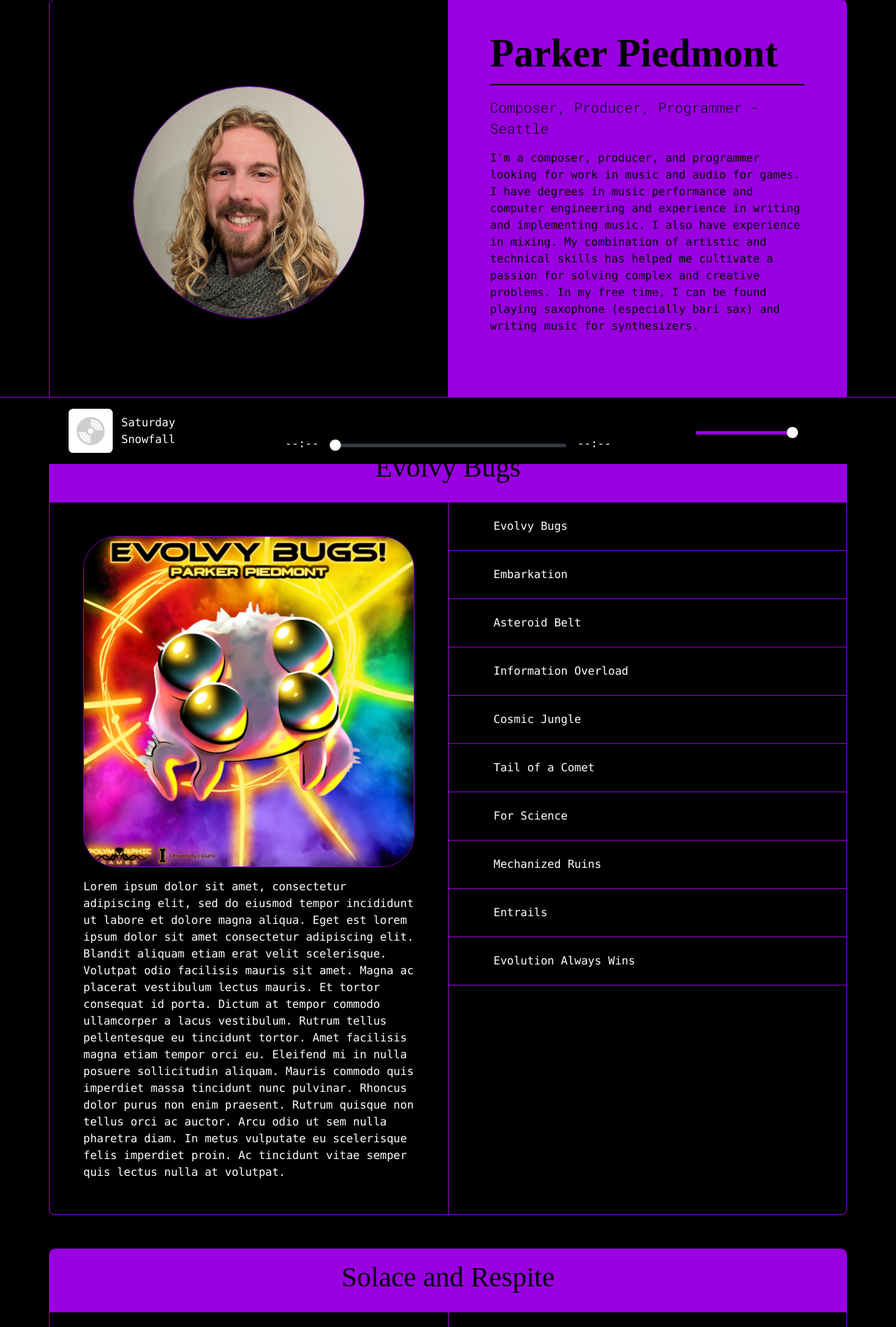
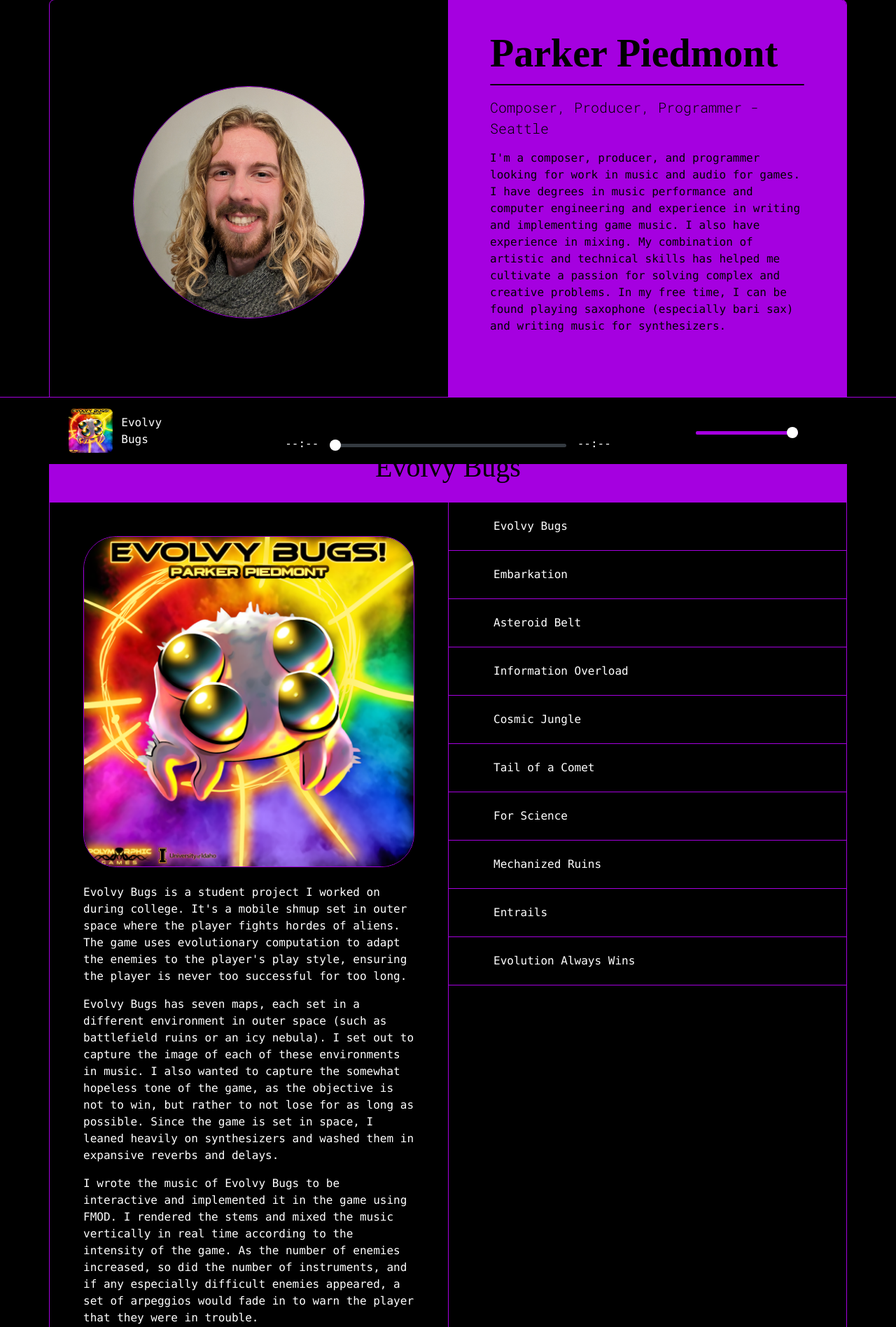
Before and after one commit to pjpiedmont/music-portfolio, a PHP site: page / in a window 1280 px wide. Shown: the part 137-2033 px from the top of the page at 70% size. Run offline with PHP 8.4, Linux system fonts and the light colour scheme; some web fonts are replaced.

Commit message:
Added album descriptions

```diff
--- a/css/variables.css
+++ b/css/variables.css
@@ -1,7 +1,7 @@
 :root {
 	--main-bg-color: #000;
 	--main-text-color: #fff;
-	--accent-bg-color: rgb(153, 0, 224);
+	--accent-bg-color: rgb(165, 0, 224);
 	--accent-text-color: #000;
 
 	--nav-height: 89px;
--- a/index.html
+++ b/index.html
@@ -61,16 +61,16 @@
 									<p>I'm a composer, producer, and programmer looking for work
 										in music and audio for games. I have degrees in music
 										performance and computer engineering and experience in
-										writing and implementing music. I also have experience in
-										mixing. My combination of artistic and technical skills has
-										helped me cultivate a passion for solving complex and
+										writing and implementing game music. I also have experience
+										in mixing. My combination of artistic and technical skills
+										has helped me cultivate a passion for solving complex and
 										creative problems. In my free time, I can be found playing
 										saxophone (especially bari sax) and
 										writing music for synthesizers.</p>
 									<p class="mb-lg-0">
 										<a href="mailto:parkerpiedmont@parkerpiedmont.com"
 											target="_blank" class="p-2 rounded-2"><i
-												class="bi-envelope"></i></a>
+												class="bi-envelope-fill"></i></a>
 										<a href="https://www.linkedin.com/in/parkerpiedmont/"
 											target="_blank" class="p-2 rounded-2"><i
 												class="bi-linkedin"></i></a>
@@ -113,25 +113,28 @@
 								<img src="assets/images/EvolvyBugs.png"
 									alt="Album art for Evolvy Bugs">
 							</div>
-							<p class="mb-0 mt-3 color-main">
-								Lorem ipsum dolor sit amet, consectetur adipiscing elit, sed do
-								eiusmod tempor incididunt ut labore et
-								dolore magna aliqua. Eget est lorem ipsum dolor sit amet
-								consectetur adipiscing elit. Blandit aliquam
-								etiam erat velit scelerisque. Volutpat odio facilisis mauris sit
-								amet. Magna ac placerat vestibulum
-								lectus mauris. Et tortor consequat id porta. Dictum at tempor
-								commodo ullamcorper a lacus vestibulum.
-								Rutrum tellus pellentesque eu tincidunt tortor. Amet facilisis
-								magna etiam tempor orci eu. Eleifend mi
-								in nulla posuere sollicitudin aliquam. Mauris commodo quis
-								imperdiet massa tincidunt nunc pulvinar.
-								Rhoncus dolor purus non enim praesent. Rutrum quisque non tellus
-								orci ac auctor. Arcu odio ut sem nulla
-								pharetra diam. In metus vulputate eu scelerisque felis imperdiet
-								proin. Ac tincidunt vitae semper quis
-								lectus nulla at volutpat.
+							<p class="mt-4 color-main">
+								Evolvy Bugs is a student project I worked on during
+								college. It's a mobile shmup set in outer space where the player
+								fights hordes of aliens. The game uses evolutionary computation
+								to adapt the enemies to the player's play style, ensuring the
+								player is never too successful for too long.</p>
+							<p class="color-main">Evolvy Bugs has seven maps, each set in
+								a different environment in outer space (such as battlefield
+								ruins or an icy nebula). I set out to capture the image of each
+								of these environments in music. I also wanted to capture the
+								somewhat hopeless tone of the game, as the objective is not to
+								win, but rather to not lose for as long as possible. Since the
+								game is set in space, I leaned heavily on synthesizers and
+								washed them in expansive reverbs and delays.
 							</p>
+							<p class="mb-0 color-main">I wrote the music of Evolvy Bugs to be
+								interactive and implemented it in the game using FMOD. I
+								rendered the stems and mixed the music vertically in real time
+								according to the intensity of the game. As the number of enemies
+								increased, so did the number of instruments, and if any
+								especially difficult enemies appeared, a set of arpeggios would
+								fade in to warn the player that they were in trouble.</p>
 						</div> <!-- container -->
 					</div> <!-- col -->
 
@@ -238,7 +241,13 @@
 										</div> -->
 							<p class="mb-0 color-main">
 								Solace and Respite is an album I'm writing to score my dad's
-								series of short nature videos.
+								series of short nature videos. My goal with this album is to
+								produce relaxing music that communicates the tranquility of the
+								scenes in the videos. For this album, I've taken a "less is
+								more" approach, layering singable melodies over recognizable
+								chord progressions and filling in the remaining space with lush
+								effects and ear candy, illustrating the emotions captured in my
+								dad's videos.
 							</p>
 						</div> <!-- container -->
 					</div> <!-- col -->
@@ -448,7 +457,8 @@
 									<div class="row">
 
 										<!-- Rewind -->
-										<div class="col-3 col-lg-5 px-2 text-center color-main">
+										<div
+											class="col-3 col-lg-5 px-2 text-center text-lg-end color-main">
 											<i id="rewind" class="bi-rewind control"></i>
 										</div> <!-- col -->
 
@@ -458,7 +468,8 @@
 										</div> <!-- col -->
 
 										<!-- Fast forward -->
-										<div class="col-3 col-lg-5 px-2 text-center color-main">
+										<div
+											class="col-3 col-lg-5 px-2 text-center text-lg-start color-main">
 											<i id="fforward" class="bi-fast-forward control"></i>
 										</div> <!-- col -->
 
--- a/js/musicPlayer.js
+++ b/js/musicPlayer.js
@@ -22,16 +22,6 @@ const trackbtnlist = Array.from(document.querySelectorAll('.song'));
 const playbtnlist = Array.from(document.querySelectorAll('.bi-play'));
 
 const tracklist = [
-	{
-		name: "Saturday Snowfall",
-		image: "../assets/images/album placeholder.png",
-		path: "../assets/audio/albums/Solace and Respite/dad 01.01.mp3"
-	},
-	// {
-	// 	name: "---",
-	// 	image: "../assets/images/album placeholder.png",
-	// 	path: "../assets/audio/albums/Solace and Respite/dad 01.01.mp3"
-	// },
 	{
 		name: "Evolvy Bugs",
 		image: "../assets/images/EvolvyBugs.png",
@@ -82,6 +72,16 @@ const tracklist = [
 		image: "../assets/images/EvolvyBugs.png",
 		path: "../assets/audio/albums/Evolvy Bugs/10 Evolution Always Wins.mp3"
 	},
+	{
+		name: "Saturday Snowfall",
+		image: "../assets/images/album placeholder.png",
+		path: "../assets/audio/albums/Solace and Respite/dad 01.01.mp3"
+	},
+	// {
+	// 	name: "---",
+	// 	image: "../assets/images/album placeholder.png",
+	// 	path: "../assets/audio/albums/Solace and Respite/dad 01.01.mp3"
+	// },
 	{
 		name: "Underflow",
 		image: "../assets/images/album placeholder.png",
```
